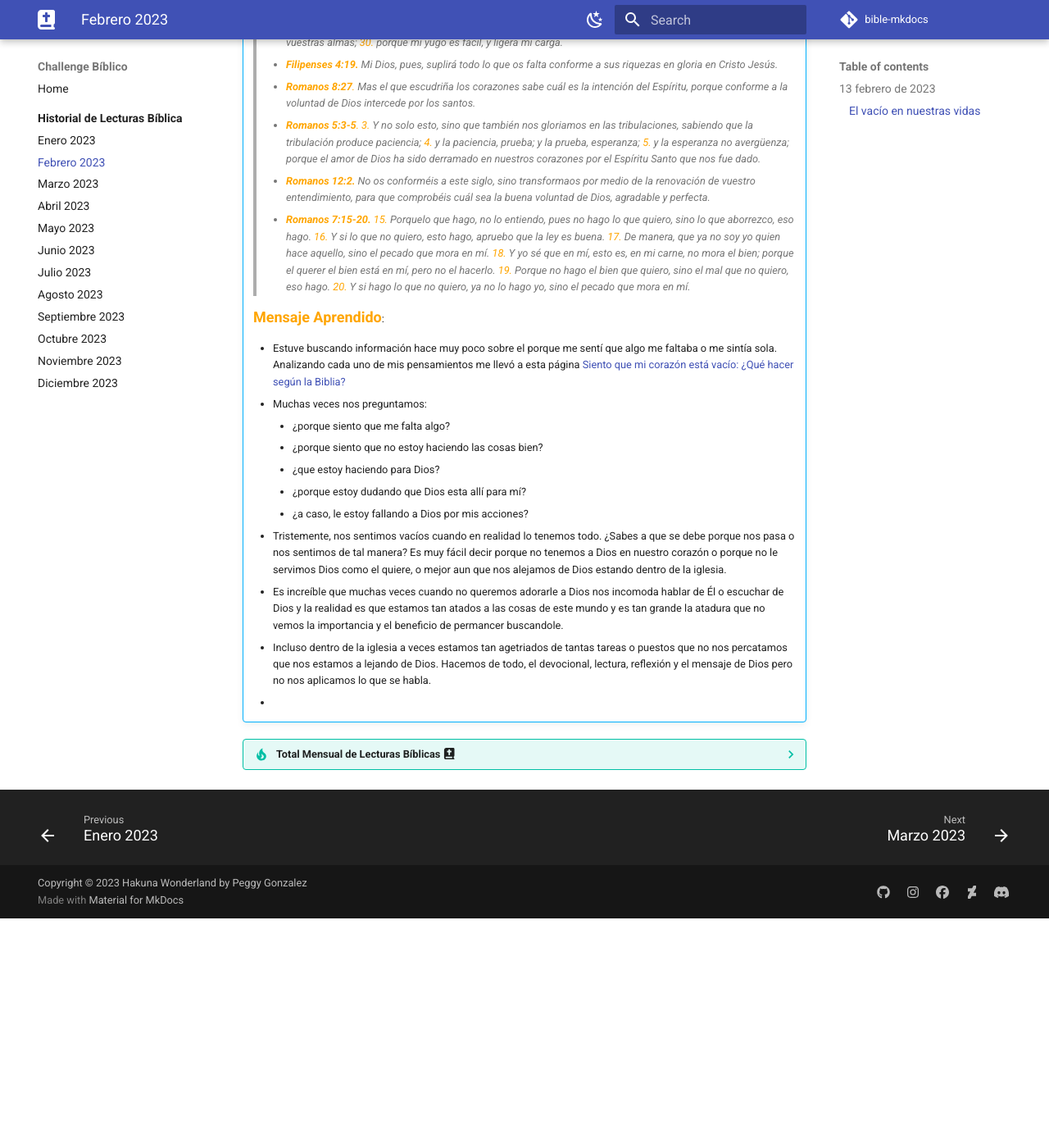
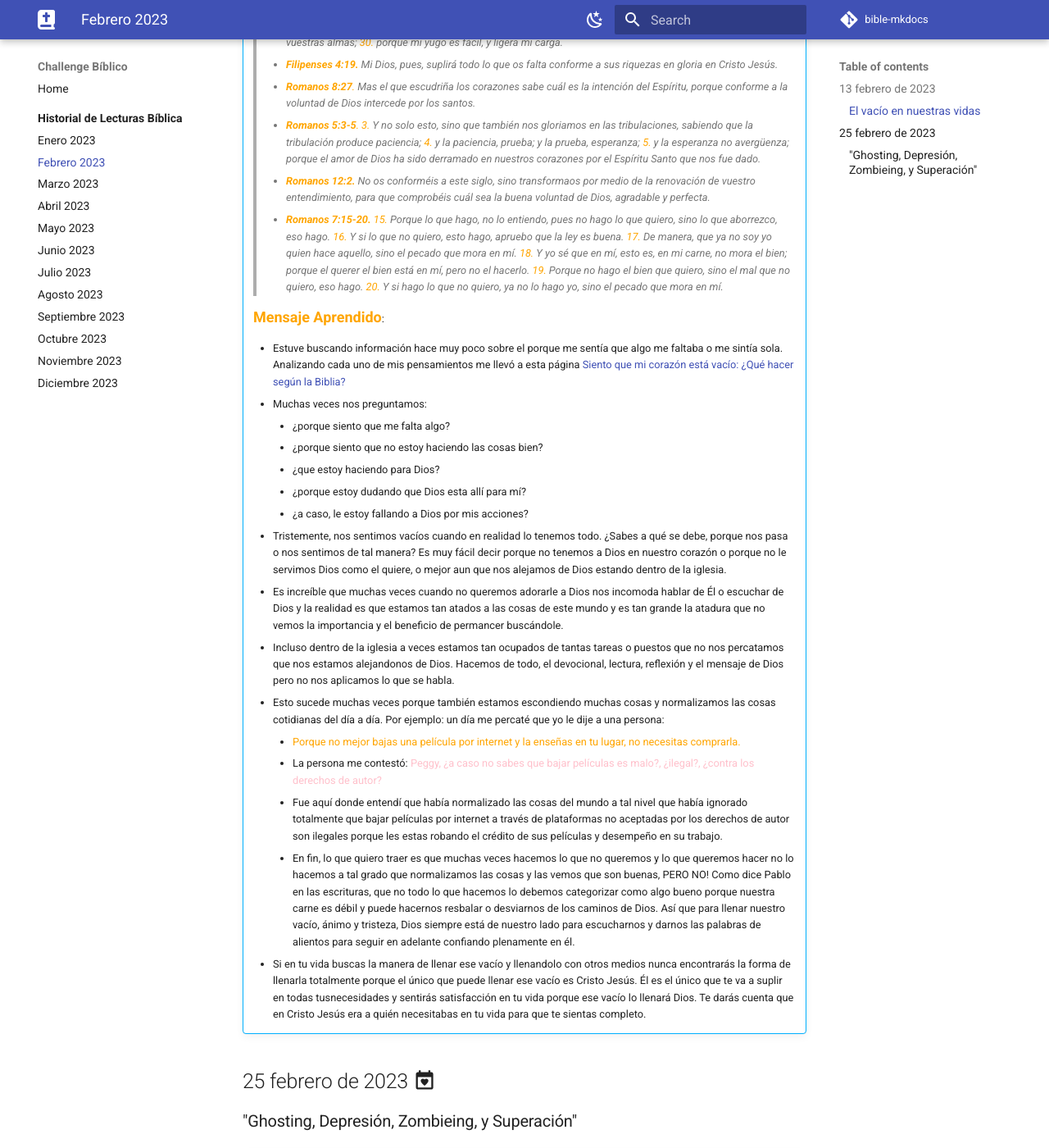
Before and after one commit to kiki7766/bible-mkdocs, an MkDocs documentation site: the page built from docs/m/feb.md, in a window 1280 px wide and 1400 px high, scrolled down 798 px. Shown: the whole window at 82% size. Built offline with MkDocs 1.6.1 and Material for MkDocs 9.7.7, drawn with Linux system fonts in a browser that asks for light colours; some web fonts are replaced; comment, search, counter and statistics services are not loaded; before the commit the page ends 1918 px from its top, so only the background shows below that; some of the changed text lies outside the part shown.

Commit message:
February missing page

```diff
--- a/docs/m/feb.md
+++ b/docs/m/feb.md
@@ -13,25 +13,41 @@
     > - _<font color=orange> **Romanos 8:27**.</font> Mas el que escudriña los corazones sabe cuál es la intención del Espíritu, porque conforme a la voluntad de Dios intercede por los santos._
     > - _<font color=orange>**Romanos 5:3-5**.</font> <font color=orange>3.</font> Y no solo esto, sino que también nos gloriamos en las tribulaciones, sabiendo que la tribulación produce paciencia; <font color=orange> 4.</font> y la paciencia, prueba; y la prueba, esperanza; <font color=orange> 5.</font> y la esperanza no avergüenza; porque el amor de Dios ha sido derramado en nuestros corazones por el Espíritu Santo que nos fue dado._
     > - _<font color=orange>**Romanos 12:2.**</font> No os conforméis a este siglo, sino transformaos por medio de la renovación de vuestro entendimiento, para que comprobéis cuál sea la buena voluntad de Dios, agradable y perfecta._
-    > - _<font color=orange>**Romanos 7:15-20.**</font> <font color=orange>15.</font> Porquelo que hago, no lo entiendo, pues no hago lo que quiero, sino lo que aborrezco, eso hago. <font color=orange>16.</font> Y si lo que no quiero, esto hago, apruebo que la ley es buena. <font color=orange>17.</font> De manera, que ya no soy yo quien hace aquello, sino el pecado que mora en mí. <font color=orange>18.</font> Y yo sé que en mí, esto es, en mi carne, no mora el bien; porque el querer el bien está en mí, pero no el hacerlo. <font color=orange>19.</font> Porque no hago el bien que quiero, sino el mal que no quiero, eso hago. <font color=orange>20.</font> Y si hago lo que no quiero, ya no lo hago yo, sino el pecado que mora en mí._
+    > - _<font color=orange>**Romanos 7:15-20.**</font> <font color=orange>15.</font> Porque lo que hago, no lo entiendo, pues no hago lo que quiero, sino lo que aborrezco, eso hago. <font color=orange>16.</font> Y si lo que no quiero, esto hago, apruebo que la ley es buena. <font color=orange>17.</font> De manera, que ya no soy yo quien hace aquello, sino el pecado que mora en mí. <font color=orange>18.</font> Y yo sé que en mí, esto es, en mi carne, no mora el bien; porque el querer el bien está en mí, pero no el hacerlo. <font color=orange>19.</font> Porque no hago el bien que quiero, sino el mal que no quiero, eso hago. <font color=orange>20.</font> Y si hago lo que no quiero, ya no lo hago yo, sino el pecado que mora en mí._
 
     <font size=4, color=orange>**Mensaje Aprendido**</font>:
 
-    - Estuve buscando información hace muy poco sobre el porque me sentí que algo me faltaba o me sintía sola. Analizando cada uno de mis pensamientos me llevó a esta página [Siento que mi corazón está vacío: ¿Qué hacer según la Biblia?](https://soysegundo.com/siento-que-mi-corazon-esta-vacio-que-debo-hacer-segun-la-biblia/){target=_blank}
+    - Estuve buscando información hace muy poco sobre el porque me sentía que algo me faltaba o me sintía sola. Analizando cada uno de mis pensamientos me llevó a esta página [Siento que mi corazón está vacío: ¿Qué hacer según la Biblia?](https://soysegundo.com/siento-que-mi-corazon-esta-vacio-que-debo-hacer-segun-la-biblia/){target=_blank}
     - Muchas veces nos preguntamos:
         - ¿porque siento que me falta algo?
         - ¿porque siento que no estoy haciendo las cosas bien?
         - ¿que estoy haciendo para Dios?
         - ¿porque estoy dudando que Dios esta allí para mí?
         - ¿a caso, le estoy fallando a Dios por mis acciones?
-    - Tristemente, nos sentimos vacíos cuando en realidad lo tenemos todo. ¿Sabes a que se debe porque nos pasa o nos sentimos de tal manera? Es muy fácil decir porque no tenemos a Dios en nuestro corazón o porque no le servimos Dios como el quiere, o mejor aun que nos alejamos de Dios estando dentro de la iglesia.
-    - Es increíble que muchas veces cuando no queremos adorarle a Dios nos incomoda hablar de Él o escuchar de Dios y la realidad es que estamos tan atados a las cosas de este mundo y es tan grande la atadura que no vemos la importancia y el beneficio de permancer buscandole.
-    - Incluso dentro de la iglesia a veces estamos tan agetriados de tantas tareas o puestos que no nos percatamos que nos estamos a lejando de Dios. Hacemos de todo, el devocional, lectura, reflexión y el mensaje de Dios pero no nos aplicamos lo que se habla.
-    -
+    - Tristemente, nos sentimos vacíos cuando en realidad lo tenemos todo. ¿Sabes a qué se debe, porque nos pasa o nos sentimos de tal manera? Es muy fácil decir porque no tenemos a Dios en nuestro corazón o porque no le servimos Dios como el quiere, o mejor aun que nos alejamos de Dios estando dentro de la iglesia.
+    - Es increíble que muchas veces cuando no queremos adorarle a Dios nos incomoda hablar de Él o escuchar de Dios y la realidad es que estamos tan atados a las cosas de este mundo y es tan grande la atadura que no vemos la importancia y el beneficio de permancer buscándole.
+    - Incluso dentro de la iglesia a veces estamos tan ocupados de tantas tareas o puestos que no nos percatamos que nos estamos alejandonos de Dios. Hacemos de todo, el devocional, lectura, reflexión y el mensaje de Dios pero no nos aplicamos lo que se habla.
+    -  Esto sucede muchas veces porque también estamos escondiendo muchas cosas y normalizamos las cosas cotidianas del día a día. Por ejemplo: un día me percaté que yo le dije a una persona:
+        - <font color=orange>Porque no mejor bajas una película por internet y la enseñas en tu lugar, no necesitas comprarla.</font>
+        - La persona me contestó: <font color=pink>Peggy, ¿a caso no sabes que bajar películas es malo?, ¿ilegal?, ¿contra los derechos de autor?</font>
+        - Fue aquí donde entendí que había normalizado las cosas del mundo a tal nivel que había ignorado totalmente que bajar películas por internet a través de plataformas no aceptadas por los derechos de autor son ilegales porque les estas robando el crédito de sus películas y desempeño en su trabajo.
+        - En fin, lo que quiero traer es que muchas veces hacemos lo que no queremos y lo que queremos hacer no lo hacemos a tal grado que normalizamos las cosas y las vemos que son buenas, PERO NO! Como dice Pablo en las escrituras, que no todo lo que hacemos lo debemos categorizar como algo bueno porque nuestra carne es débil y puede hacernos resbalar o desviarnos de los caminos de Dios. Así que para llenar nuestro vacío, ánimo y tristeza, Dios siempre está de nuestro lado para escucharnos y darnos las palabras de alientos para seguir en adelante confiando plenamente en él.
+    -  Si en tu vida buscas la manera de llenar ese vacío y llenandolo con otros medios nunca encontrarás la forma de llenarla totalmente porque el único que puede llenar ese vacío es Cristo Jesús. Él es el único que te va a suplir en todas tusnecesidades y sentirás satisfacción en tu vida porque ese vacío lo llenará Dios. Te darás cuenta que en Cristo Jesús era a quién necesitabas en tu vida para que te sientas completo.
+
+## 25 febrero de 2023 :material-calendar-heart:
+### "Ghosting, Depresión, Zombieing, y Superación"
+???+ abstract ""
+
+    <figure markdown><figcaption>"Pon tu mirada en Cristo Jesús"</figcaption>
+    ![Emptiness](../assets/empty.png){width=300} </figure>
+    <font size=4, color=orange>**Versículos**</font>:
+
+    > - _<font color=orange>** **.
+
+    <font size=4, color=orange>**Mensaje Aprendido**</font>:
 
 
-
-??? tip "Total Mensual de Lecturas Bíblicas :fontawesome-solid-book-bible:"
-    - Total de Libros leídos:
-    - Total de Capítulos leídos:
-    - Total de Versículos leídos:
+???+ tip "Total Mensual de Lecturas Bíblicas :fontawesome-solid-book-bible:"
+    - Total de Libros leídos: 3
+    - Total de Capítulos leídos: 7
+    - Total de Versículos leídos: 16
--- a/mkdocs.yml
+++ b/mkdocs.yml
@@ -9,7 +9,7 @@
 repo_url: https://github.com/kiki7766/bible-mkdocs
 
 # Copyrights
-copyright: Copyright &copy; 2023 Hakuna Wonderland by Peggy Gonzalez
+copyright: Copyright &copy; 2023 Kiki7766 by Peggy Gonzalez
 
 # Configuration of Personal Page
 theme:
```
Also changed, not shown: docs/m/index.md (+3 -2 lines), 1 other file.
